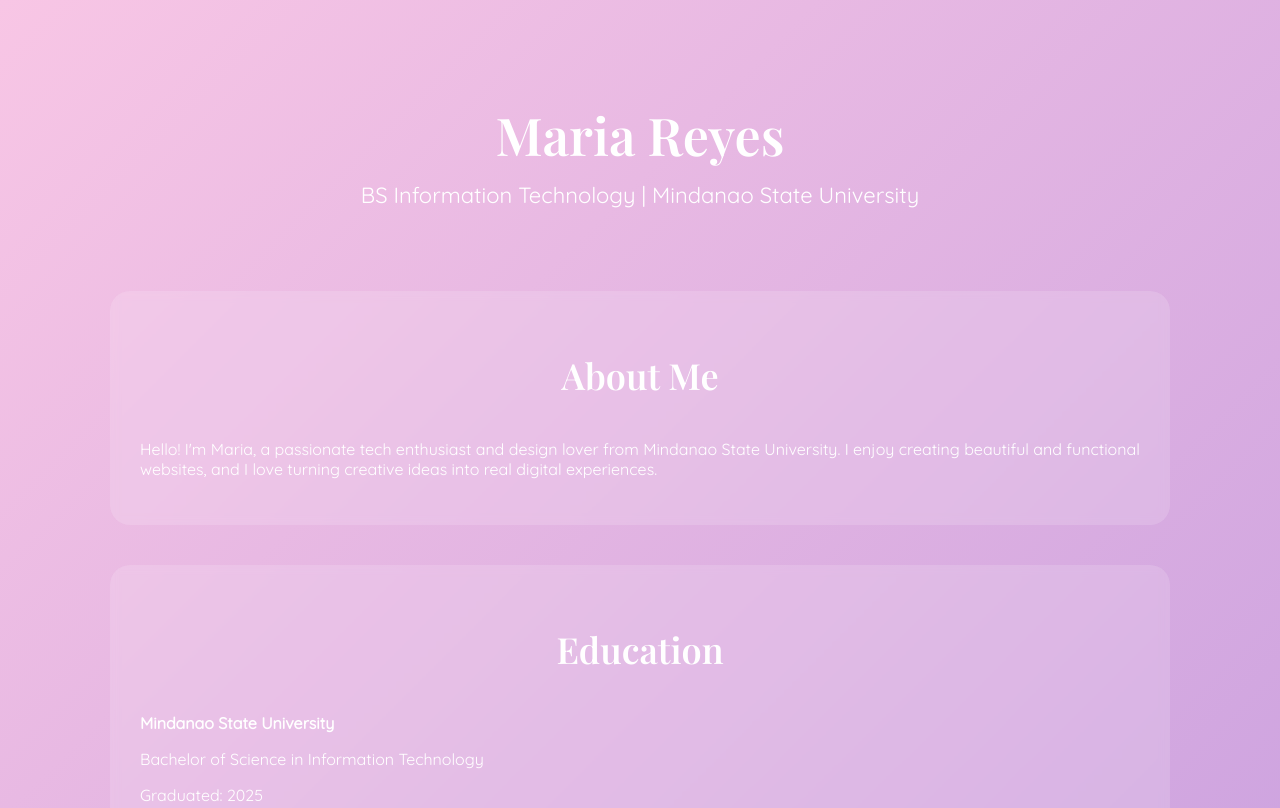
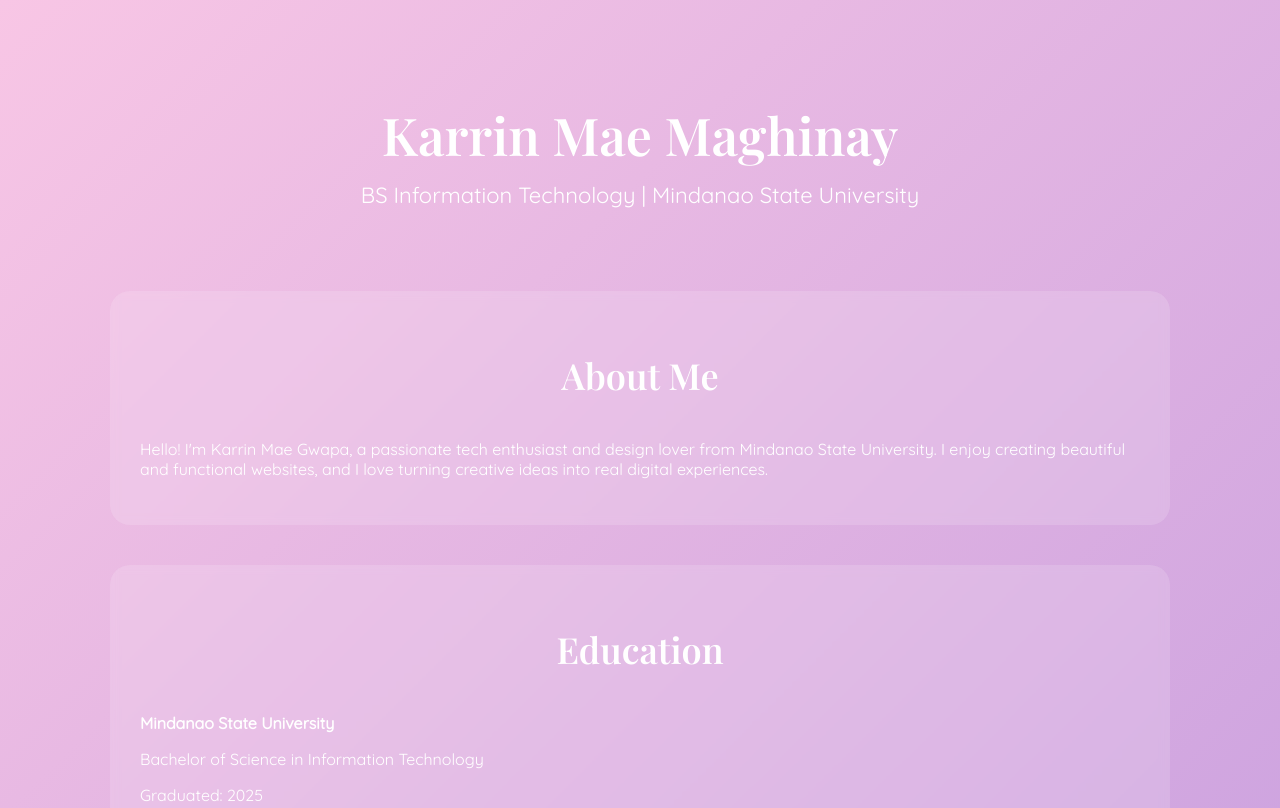
Before and after one commit to KARRINMAE/seminar, a plain HTML site: page index.html in a window 1280 px wide. Shown: the top 808 px of the page. Drawn offline with nearby package versions, Linux system fonts and the light colour scheme.

Commit message:
'updated'

```diff
--- a/index.html
+++ b/index.html
@@ -133,13 +133,13 @@
 <body>
 
   <header>
-    <h1>Maria Reyes</h1>
+    <h1>Karrin Mae Maghinay</h1>
     <p>BS Information Technology | Mindanao State University</p>
   </header>
 
   <section class="box">
     <h2>About Me</h2>
-    <p>Hello! I'm Maria, a passionate tech enthusiast and design lover from Mindanao State University. I enjoy creating beautiful and functional websites, and I love turning creative ideas into real digital experiences.</p>
+    <p>Hello! I'm Karrin Mae Gwapa, a passionate tech enthusiast and design lover from Mindanao State University. I enjoy creating beautiful and functional websites, and I love turning creative ideas into real digital experiences.</p>
   </section>
 
   <section class="box">
@@ -188,7 +188,7 @@
   </section>
 
   <footer>
-    © 2025 Maria Reyes | Built with 💖 from MSU
+    © 2025 Karrin Mae Maghinay | Built with 💖 from MSU
   </footer>
 
 </body>
```
